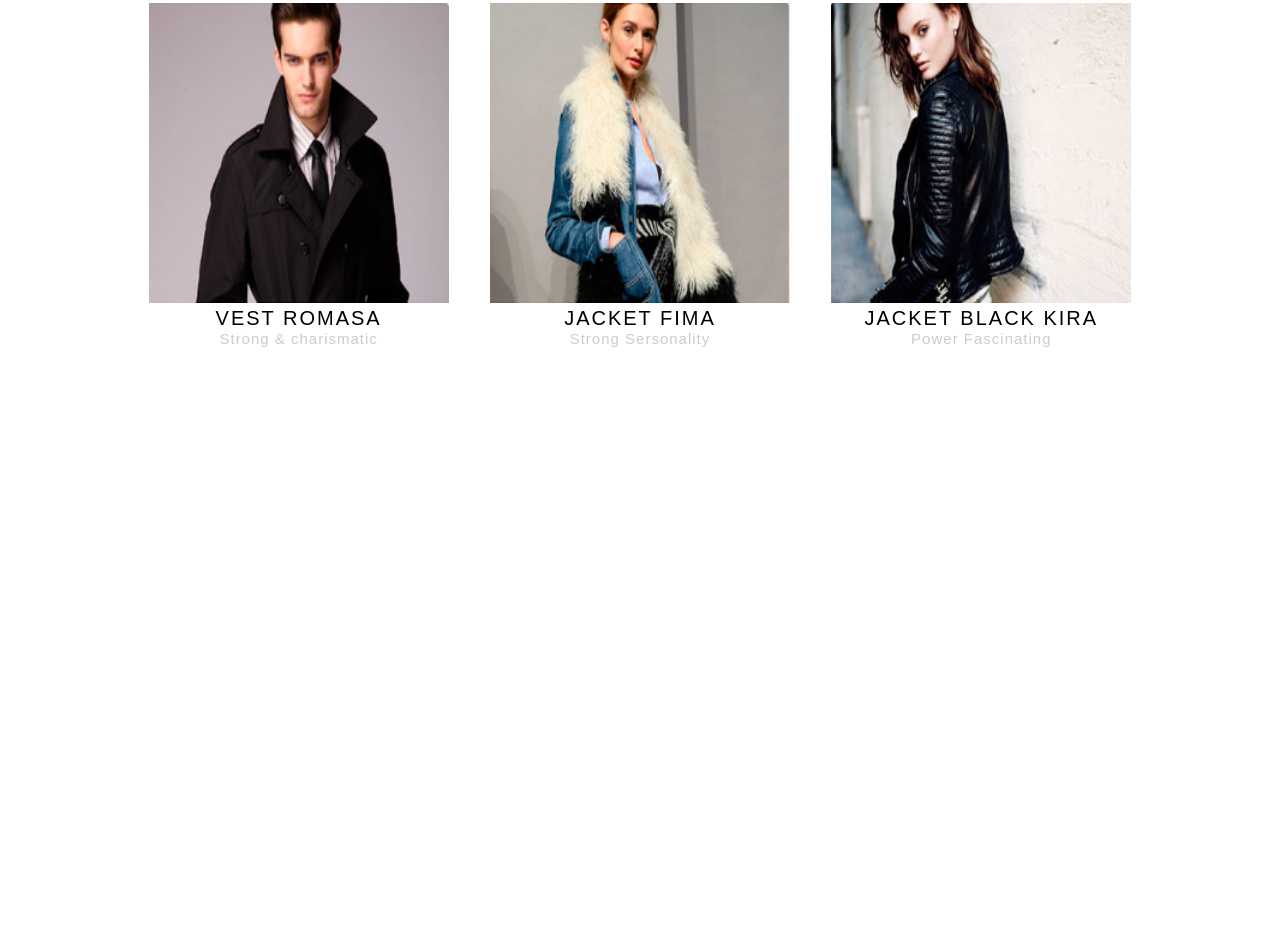
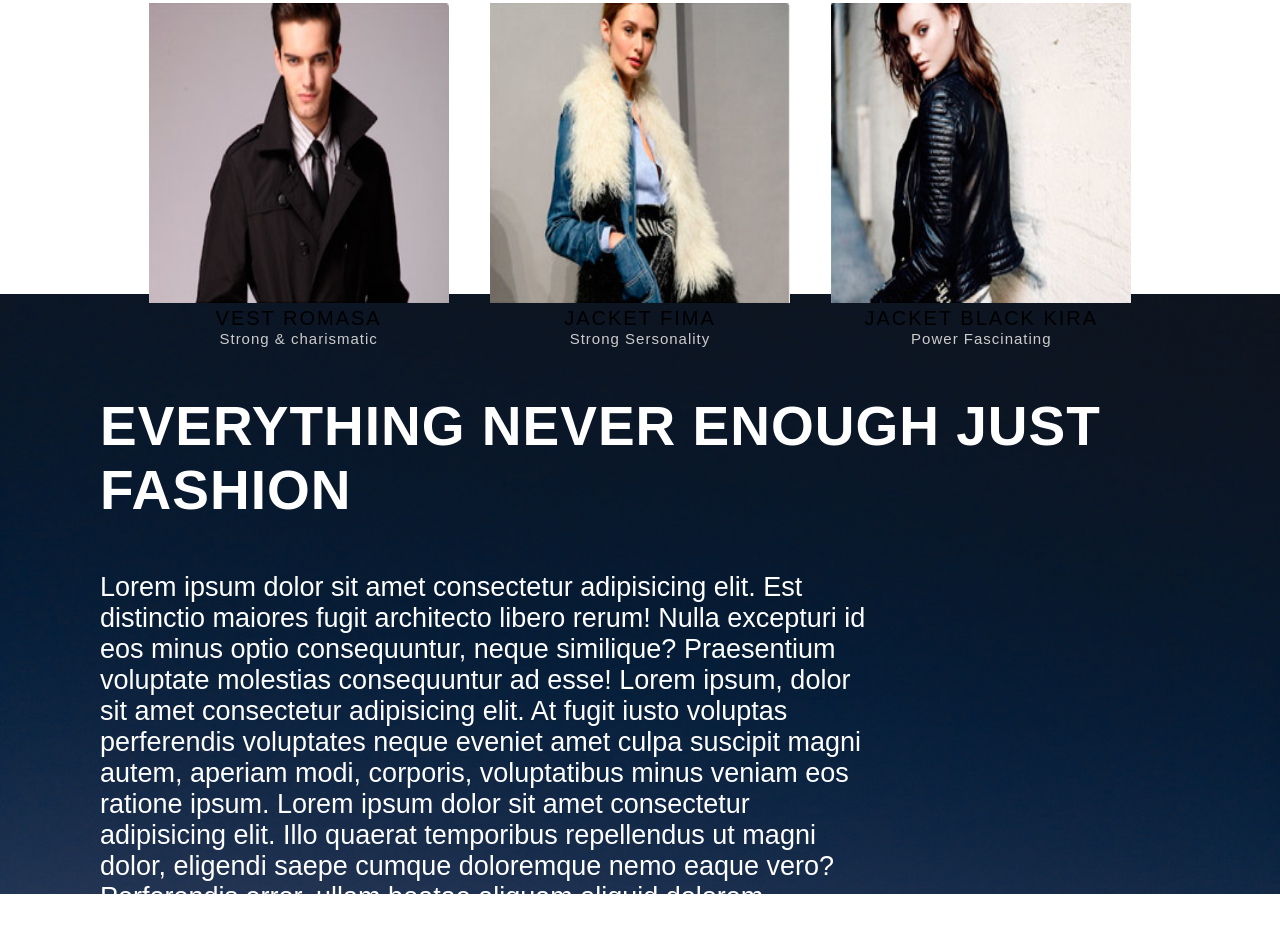
Before and after one commit to RafaXml/ProjetoModa, a plain HTML site: page index.html in a window 1280 px wide. Shown: the part 1246-2187 px from the top of the page. Drawn offline with Linux system fonts and the light colour scheme; the site is published under a folder, as on GitHub Pages, so addresses that start at the root find nothing.

Commit message:
adicinando codigo linha 123 no css

```diff
--- a/css/estilo.css
+++ b/css/estilo.css
@@ -120,7 +120,7 @@ section{
     color:#ccc;
 }
 .second-container{
-    background-image: url('/imagens/bg_detalhe.jpg');
+    background-image: url('../imagens/bg_detalhe.jpg');
     background-size:cover;
     color:rgb(255, 255, 255);
 
```
